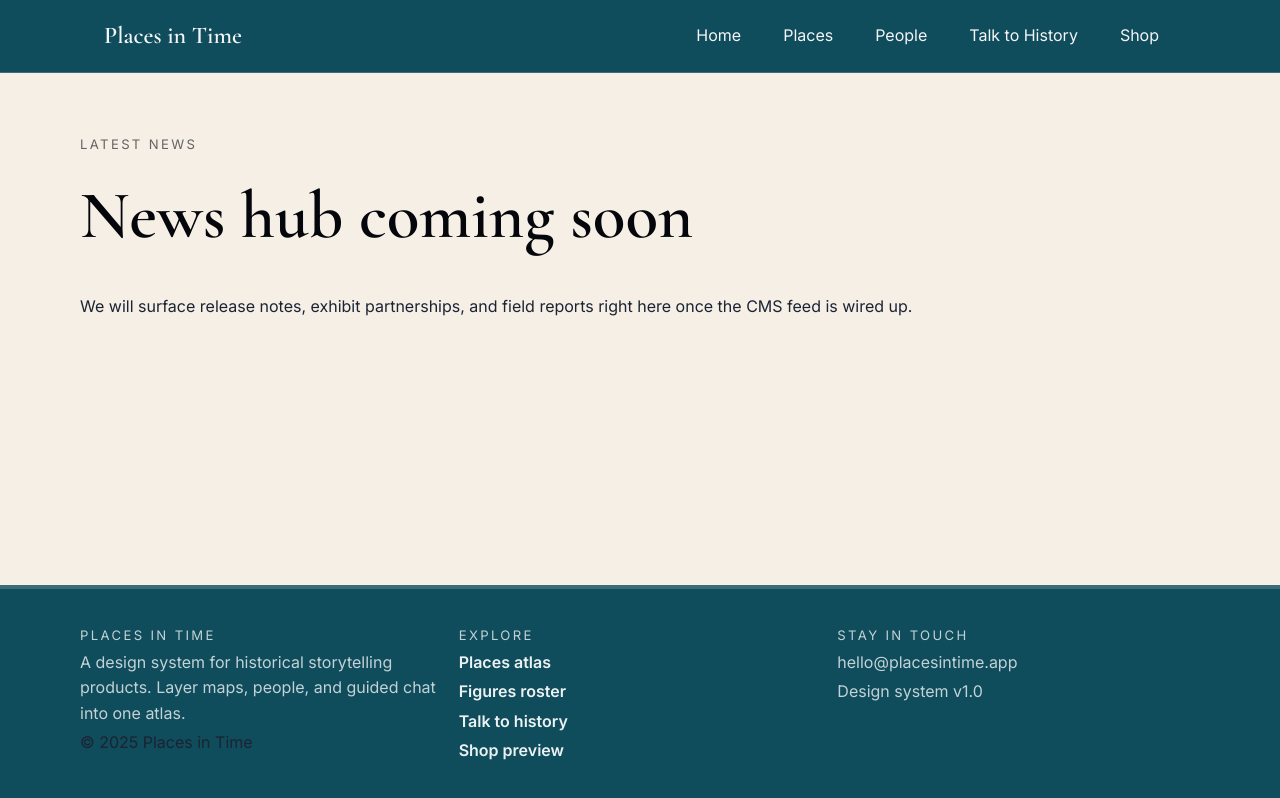
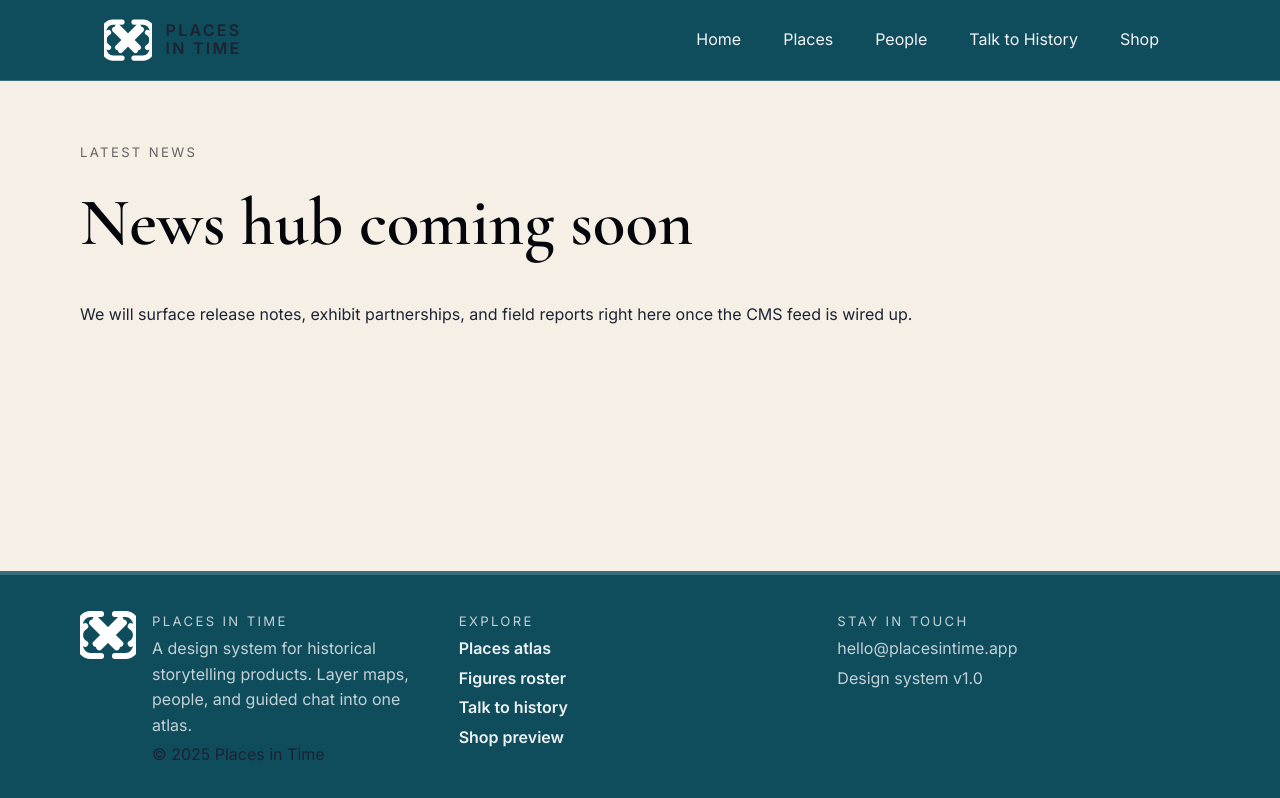
Before and after one commit to Alx-B75/places_in_time_site, a React (Vite) app: page /news in a window 1280 px wide. Built offline with nearby package versions, Linux system fonts and the light colour scheme; no server answers.

Commit message:
feat: add LogoMark component and update branding in AppLayout with improved styles

```diff
--- /dev/null
+++ b/src/components/LogoMark.jsx
@@ -0,0 +1,41 @@
+const LogoMark = ({ tone = 'teal', size = 48, className = '', hideTitle = false }) => {
+  const toneMap = {
+    teal: '#0f4c5c',
+    dark: '#1c2333',
+    light: '#ffffff',
+  }
+
+  const strokeColor = toneMap[tone] ?? toneMap.teal
+  const titleId = hideTitle ? undefined : 'places-in-time-logo'
+
+  return (
+    <svg
+      className={className}
+      width={size}
+      height={size}
+      viewBox="0 0 512 512"
+      role="img"
+      aria-labelledby={titleId}
+    >
+      {!hideTitle && <title id={titleId}>Places in Time logo</title>}
+      <g
+        fill="none"
+        stroke={strokeColor}
+        strokeWidth={56}
+        strokeLinecap="round"
+        strokeLinejoin="round"
+      >
+        <path d="M320 64h96c53 0 96 43 96 96v96c0 35-21 65-48 80" />
+        <path d="M192 64H96C43 64 0 107 0 160v96c0 35 21 65 48 80" />
+        <path d="M192 448H96c-53 0-96-43-96-96v-96c0-35 21-65 48-80" />
+        <path d="M320 448h96c53 0 96-43 96-96v-96c0-35-21-65-48-80" />
+        <path d="M144 112l224 224" />
+        <path d="M368 112L144 336" />
+        <path d="M112 144l224 224" />
+        <path d="M400 144L176 368" />
+      </g>
+    </svg>
+  )
+}
+
+export default LogoMark
--- a/src/layout/AppLayout.jsx
+++ b/src/layout/AppLayout.jsx
@@ -1,4 +1,5 @@
 import { NavLink } from 'react-router-dom'
+import LogoMark from '../components/LogoMark'
 
 const navLinks = [
   { to: '/', label: 'Home' },
@@ -15,8 +16,12 @@ const AppLayout = ({ children }) => {
     <div className="app-shell">
       <header className="site-header">
         <div className="content-container header-inner">
-          <NavLink to="/" className="brand">
-            Places in Time
+          <NavLink to="/" className="brand" aria-label="Places in Time home">
+            <LogoMark tone="light" size={48} className="brand-mark" />
+            <span className="brand-text">
+              <span className="brand-line">Places</span>
+              <span className="brand-line">in Time</span>
+            </span>
           </NavLink>
           <nav className="site-nav">
             {navLinks.map((link) => (
@@ -38,12 +43,15 @@ const AppLayout = ({ children }) => {
       </main>
       <footer className="site-footer">
         <div className="content-container footer-grid">
+          <div className="footer-brand">
+            <LogoMark tone="light" size={56} className="brand-mark" />
             <div>
               <p className="eyebrow">Places in Time</p>
               <p>
                 A design system for historical storytelling products. Layer maps, people, and guided chat into one atlas.
               </p>
               <small>© {currentYear} Places in Time</small>
+            </div>
           </div>
           <div>
             <p className="eyebrow">Explore</p>
--- a/src/styles/global.css
+++ b/src/styles/global.css
@@ -161,8 +161,27 @@ span {
 }
 
 .brand {
-  font-size: 1.5rem;
-  font-family: var(--pit-font-heading);
+  display: inline-flex;
+  align-items: center;
+  gap: 0.85rem;
+  font-size: 1rem;
+  font-family: var(--pit-font-body);
+  letter-spacing: 0.14em;
+  text-transform: uppercase;
+  color: #f4f5f7;
+}
+
+.brand-mark {
+  flex-shrink: 0;
+}
+
+.brand-text {
+  display: flex;
+  flex-direction: column;
+  line-height: 1.1;
+}
+
+.brand-line {
   font-weight: 600;
 }
 
@@ -203,6 +222,12 @@ span {
 .site-footer .footer-grid {
   display: grid;
   gap: var(--pit-space-2);
+}
+
+.footer-brand {
+  display: flex;
+  gap: 1rem;
+  align-items: flex-start;
 }
 
 .site-footer p {
```
Lines whose indentation alone changed are shown as unchanged.
